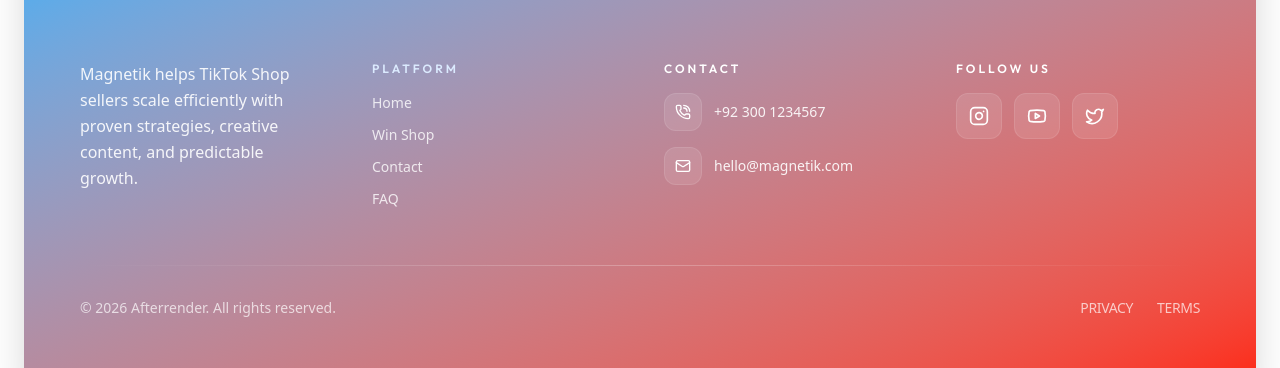
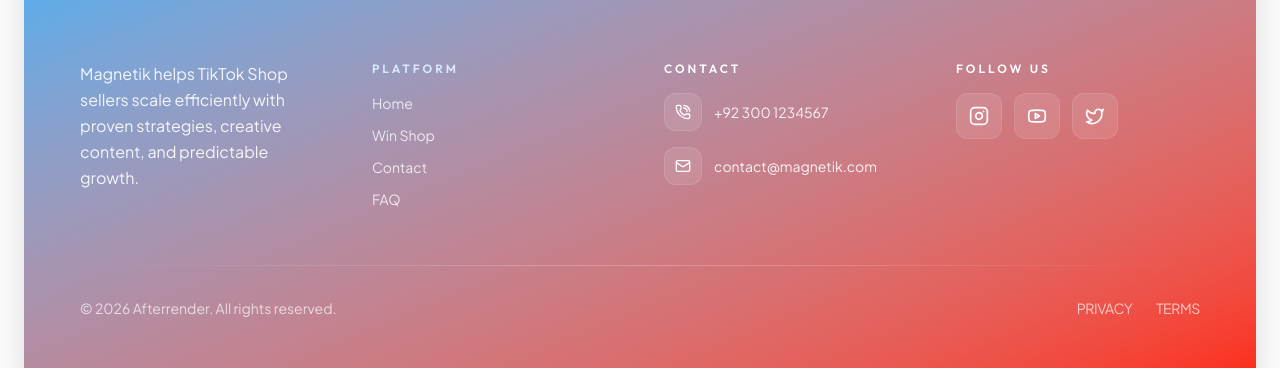
Before and after one commit to afterrender1/magnetic, a Next.js app: page / in a window 1280 px wide. Shown: the part 5421-5789 px from the top of the page. Built offline with nearby package versions, Linux system fonts and the light colour scheme.

Commit message:
Update Footer.jsx

```diff
--- a/app/components/Footer.jsx
+++ b/app/components/Footer.jsx
@@ -45,7 +45,7 @@
         {/* Main Grid */}
         <div className="grid grid-cols-1 sm:grid-cols-2 lg:grid-cols-4 gap-10 lg:gap-12 items-start">
           {/* About */}
-          <div className="flex flex-col gap-4 text-left">
+          <div className={`flex flex-col gap-4 text-left ${jakarta.className}`}>
             <p className="text-sm sm:text-base text-white/90 leading-relaxed max-w-sm">
               Magnetik helps TikTok Shop sellers scale efficiently with proven
               strategies, creative content, and predictable growth.
@@ -59,7 +59,7 @@
             >
               Platform
             </h3>
-            <ul className="flex flex-col gap-3">
+            <ul className={`flex flex-col gap-3 ${jakarta.className}`}>
               {["Home", "Win Shop", "Contact", "FAQ"].map((item) => (
                 <li key={item}>
                   <a
@@ -83,7 +83,7 @@
             >
               Contact
             </h3>
-            <div className="flex flex-col gap-4 w-full">
+            <div className={`flex flex-col gap-4 w-full ${jakarta.className}`}>
               <a
                 href="tel:+923001234567"
                 className="group flex items-center gap-3 justify-start"
@@ -103,8 +103,8 @@
                 <div className="bg-white/10 p-2.5 rounded-xl group-hover:bg-white/20 transition border border-white/10">
                   <Mail className="w-4 h-4 text-white" />
                 </div>
-                <span className="text-white/90 group-hover:text-white text-sm font-medium">
-                  hello@magnetik.com
+                <span className="text-white/90 group-hover:text-white text-sm ">
+                  contact@magnetik.com
                 </span>
               </a>
             </div>
@@ -141,7 +141,7 @@
         <div className="h-px w-full bg-linear-to-r from-transparent via-white/25 to-transparent mt-14 mb-8" />
 
         {/* Bottom */}
-        <div className="flex flex-col sm:flex-row items-start sm:items-center justify-between gap-4 text-xs sm:text-sm text-white/70">
+        <div className={`flex flex-col sm:flex-row items-start sm:items-center justify-between gap-4 text-xs sm:text-sm text-white/70 ${jakarta.className}`}>
           <p className="text-left">
             © {new Date().getFullYear()} Afterrender. All rights reserved.
           </p>
```
